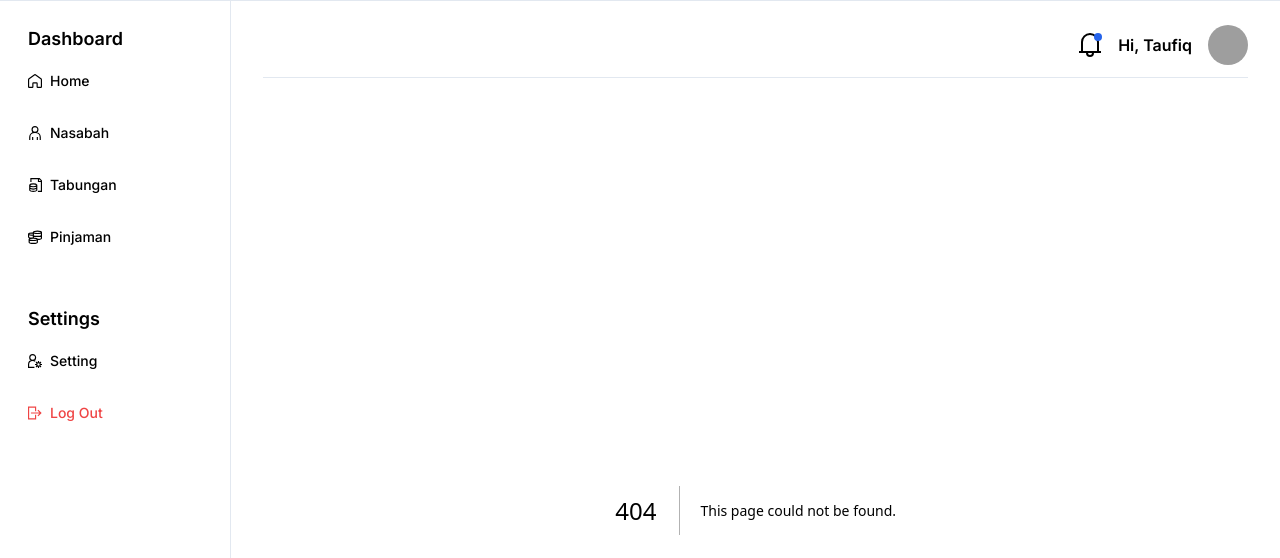
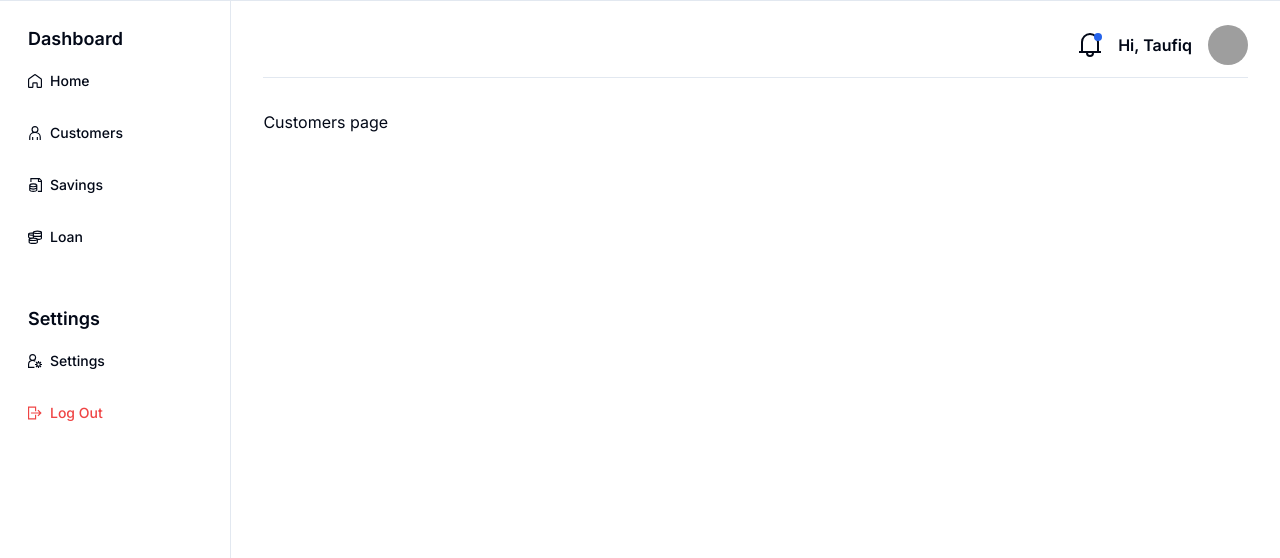
Before and after one commit to 3ramayana/koperasi-app, a Next.js app: page /customers in a window 1280 px wide. Before the commit this address had no page. Shown: the top 558 px of the page. Built offline with nearby package versions, Linux system fonts and the light colour scheme; grey boxes are pictures that could not be loaded.

Commit message:
navigate menu

```diff
--- /dev/null
+++ b/src/app/customers/page.tsx
@@ -0,0 +1,9 @@
+import React, { FC } from 'react';
+
+interface CustomersProps {}
+
+const Customers: FC<CustomersProps> = () => {
+  return <p>Customers page</p>;
+};
+
+export default Customers;
--- /dev/null
+++ b/src/app/loan/page.tsx
@@ -0,0 +1,9 @@
+import React, { FC } from 'react';
+
+interface LoanProps {}
+
+const Loan: FC<LoanProps> = () => {
+  return <p>Loan page</p>;
+};
+
+export default Loan;
--- a/src/app/page.tsx
+++ b/src/app/page.tsx
@@ -2,5 +2,5 @@ import { Button } from '@/components/ui/button';
 import Image from 'next/image';
 
 export default function Home() {
-  return <Button>Submit</Button>;
+  return <p>Dashboard</p>;
 }
--- /dev/null
+++ b/src/app/savings/page.tsx
@@ -0,0 +1,9 @@
+import React, { FC } from 'react';
+
+interface SavingsProps {}
+
+const Savings: FC<SavingsProps> = () => {
+  return <p>Savings page</p>;
+};
+
+export default Savings;
--- /dev/null
+++ b/src/app/settings/page.tsx
@@ -0,0 +1,9 @@
+import React, { FC } from 'react';
+
+interface SettingsProps {}
+
+const Settings: FC<SettingsProps> = () => {
+  return <p>Settings page</p>;
+};
+
+export default Settings;
--- a/src/components/layouts/Sidebar/index.tsx
+++ b/src/components/layouts/Sidebar/index.tsx
@@ -1,4 +1,7 @@
+'use client';
+
 import { Button } from '@/components/ui/button';
+import { useRouter } from 'next/navigation';
 import React, { FC } from 'react';
 import {
   GrHomeRounded,
@@ -12,6 +15,8 @@ import {
 interface SidebarProps {}
 
 const Sidebar: FC<SidebarProps> = () => {
+  const router = useRouter();
+
   return (
     <div className="pb-12 min-h-screen">
       <div className="space-y-4 py-4">
@@ -20,27 +25,31 @@ const Sidebar: FC<SidebarProps> = () => {
           <div className="space-y-3">
             <Button
               variant={'ghost'}
-              className="w-full justify-start rounded-none hover:text-primary">
+              className="w-full justify-start rounded-none hover:text-primary"
+              onClick={() => router.push('/')}>
               <GrHomeRounded className="mr-2" />
               Home
             </Button>
             <Button
               variant={'ghost'}
-              className="w-full justify-start rounded-none hover:text-primary">
+              className="w-full justify-start rounded-none hover:text-primary"
+              onClick={() => router.push('/customers')}>
               <GrUser className="mr-2" />
-              Nasabah
+              Customers
             </Button>
             <Button
               variant={'ghost'}
-              className="w-full justify-start rounded-none hover:text-primary">
+              className="w-full justify-start rounded-none hover:text-primary"
+              onClick={() => router.push('/savings')}>
               <GrDocumentStore className="mr-2" />
-              Tabungan
+              Savings
             </Button>
             <Button
               variant={'ghost'}
-              className="w-full justify-start rounded-none hover:text-primary">
+              className="w-full justify-start rounded-none hover:text-primary"
+              onClick={() => router.push('/loan')}>
               <GrMoney className="mr-2" />
-              Pinjaman
+              Loan
             </Button>
           </div>
         </div>
@@ -50,9 +59,10 @@ const Sidebar: FC<SidebarProps> = () => {
             <div className="space-y-3">
               <Button
                 variant={'ghost'}
-                className="w-full justify-start rounded-none hover:text-primary">
+                className="w-full justify-start rounded-none hover:text-primary"
+                onClick={() => router.push('/settings')}>
                 <GrUserSettings className="mr-2" />
-                Setting
+                Settings
               </Button>
               <Button
                 variant={'ghost'}
```
